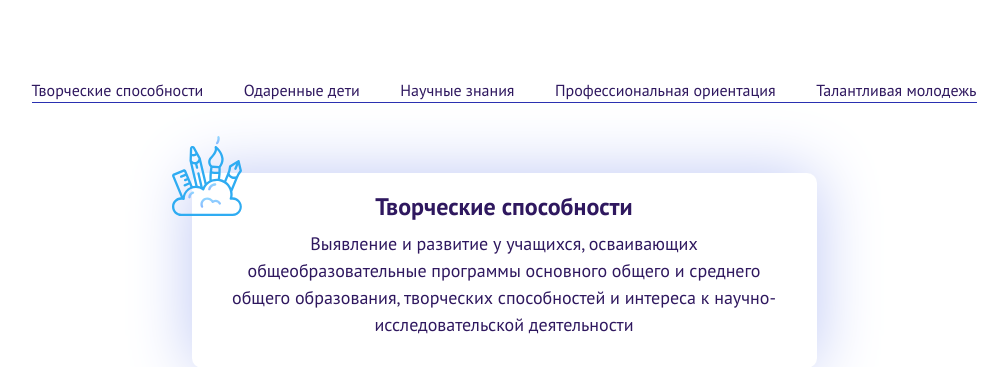
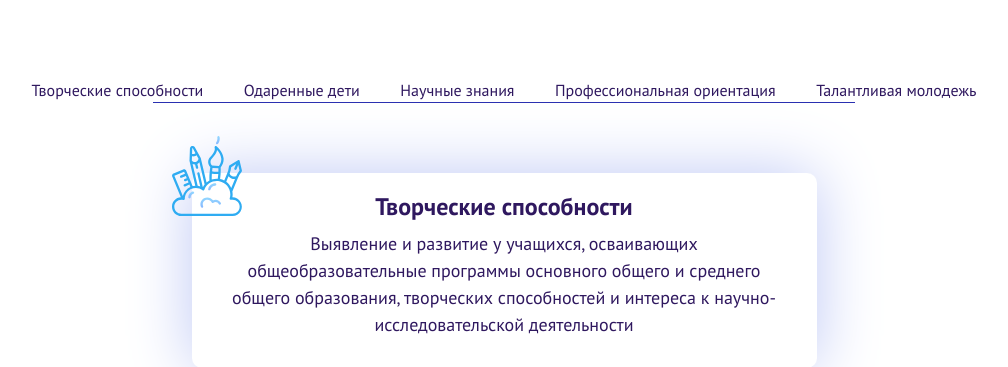
Before and after one commit to loqiemon/olympiad, a Django app: page / in a window 1280 px wide. Shown: the part 1778-2145 px from the top of the page, without its empty margins (136-1144 px from the left). Run offline with Django 4.2, Linux system fonts and the light colour scheme.

Commit message:
[FIX]: Fixed adaptive layout problem

```diff
--- a/olympiad/templates/base.html
+++ b/olympiad/templates/base.html
@@ -5,6 +5,7 @@
     <link href="https://cdn.jsdelivr.net/npm/bootstrap@5.2.2/dist/css/bootstrap.min.css" rel="stylesheet" integrity="sha384-Zenh87qX5JnK2Jl0vWa8Ck2rdkQ2Bzep5IDxbcnCeuOxjzrPF/et3URy9Bv1WTRi" crossorigin="anonymous">
     <link rel="stylesheet" href="{% static 'css/reset.css' %}">
     <link rel="stylesheet" href="{% static 'css/base.css' %}">
+    <meta name="viewport" content="width=device-width, initial-scale=1.0">
     <meta charset="UTF-8">
     <title>{% block title %}{% endblock %}</title>
     {% block head %}
--- a/static/css/main.css
+++ b/static/css/main.css
@@ -194,7 +194,8 @@
 }
 
 .goals__line {
-    width: 945px;
+    /*width: 945px;*/
+    width: 90%;
     height: 1px;
     background: #2A30B1;
 }
```
